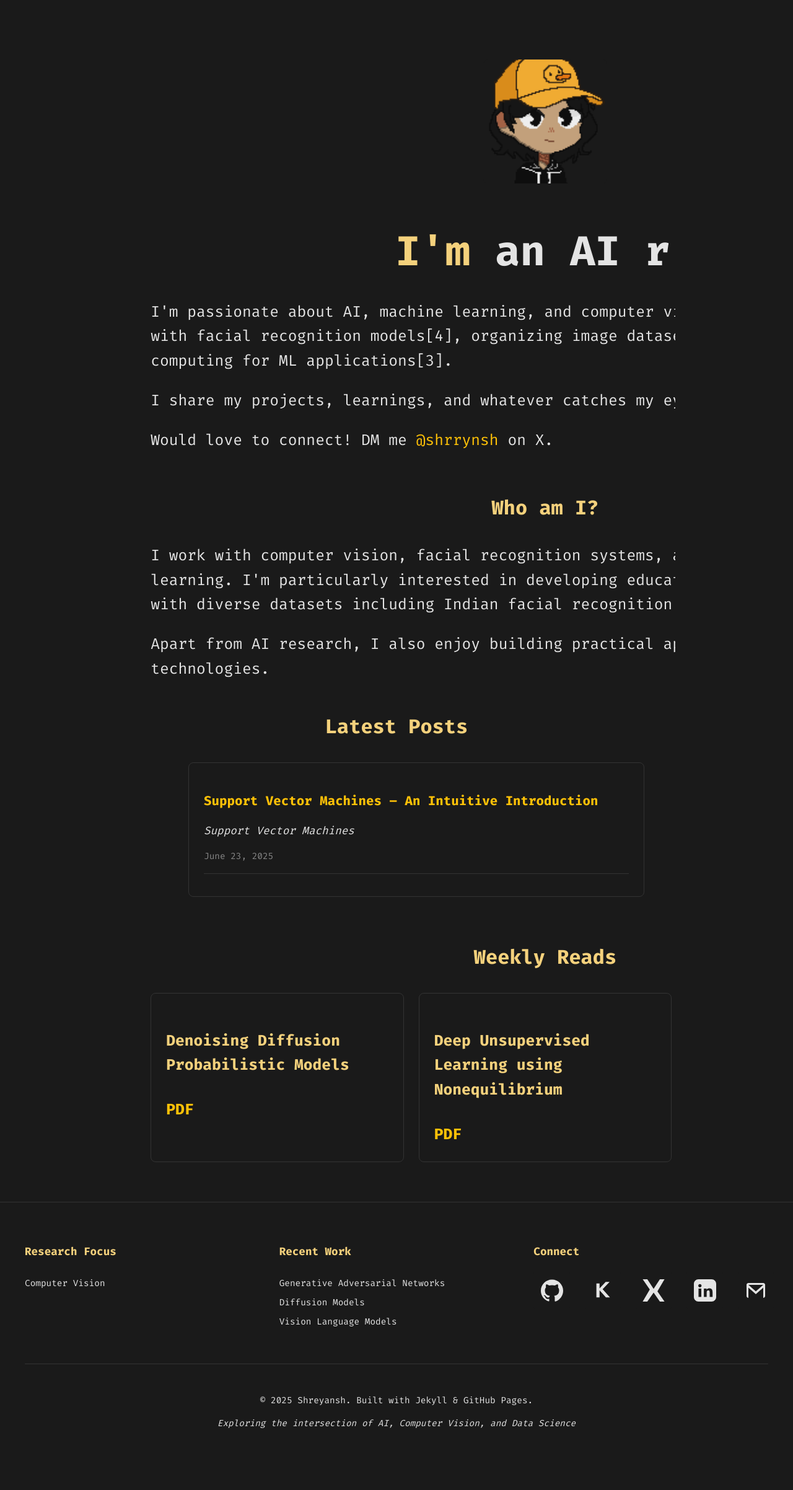
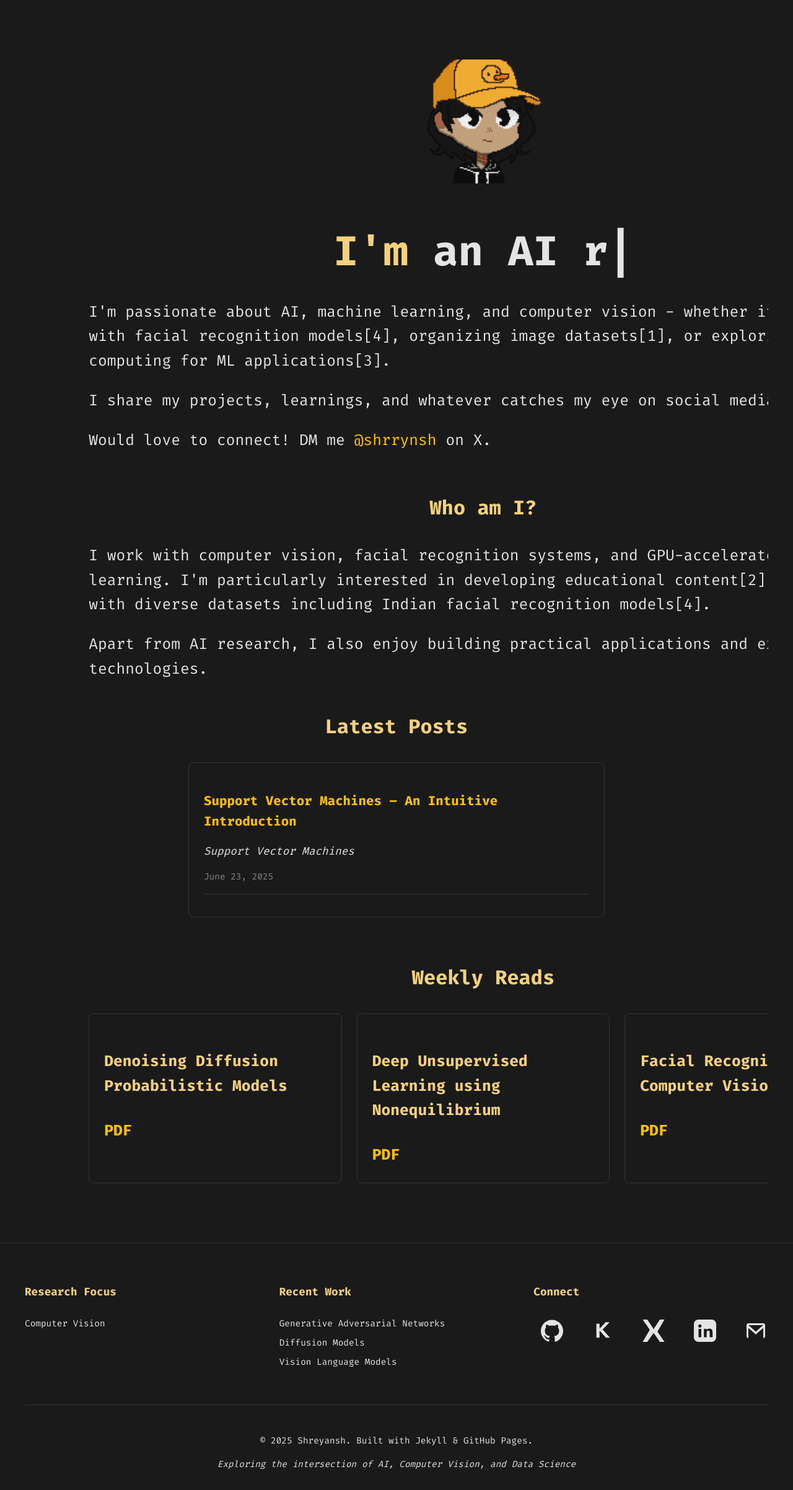
Before and after one commit to shrrynsh/site.github.io, a Jekyll site: the page built from index.md, in a window 1280 px wide. Shown: the whole page at 62% size. Built offline with Jekyll 4.4.1, drawn with Linux system fonts in a browser that asks for light colours; before the commit the page ends 2339 px from its top, so only the background shows below that.

Commit message:
Update default.html

```diff
--- a/_layouts/default.html
+++ b/_layouts/default.html
@@ -114,22 +114,23 @@
     .main-content {
       min-height: calc(100vh - 120px);
       width: 100%;
-      max-width: 900px;
-      margin: 2rem auto;
-      padding: 0 1rem;
+      max-width: 1200px; /* Increased from 900px */
+      margin: 0 auto;
+      padding: 2rem 1rem;
       box-sizing: border-box;
       overflow-x: hidden;
     }
 
     .content-wrapper {
-      max-width: 800px;
+      width: 100%;
+      max-width: 1000px; /* Increased from 800px */
       margin: 0 auto;
       word-wrap: break-word;
       overflow-wrap: break-word;
-      padding: 0 1rem;
+      padding: 0;
     }
 
-    /* Content alignment fixes */
+    /* Content sizing fixes */
     .content-wrapper p,
     .content-wrapper ul,
     .content-wrapper ol,
@@ -137,9 +138,11 @@
     .content-wrapper div,
     .content-wrapper section {
       text-align: left;
+      width: 100%;
       max-width: 100%;
       margin-left: 0;
       margin-right: 0;
+      box-sizing: border-box;
     }
 
     /* Image responsiveness */
@@ -150,12 +153,34 @@
       margin: 1rem auto;
     }
 
-    /* Code block responsiveness */
-    .content-wrapper pre {
+    /* Code block and pre adjustments */
+    .content-wrapper pre,
+    .content-wrapper code {
       max-width: 100%;
       overflow-x: auto;
       white-space: pre-wrap;
       word-wrap: break-word;
+      box-sizing: border-box;
+      padding: 1rem;
+    }
+
+    /* Math content adjustments */
+    .MathJax_Display {
+      max-width: 100% !important;
+      overflow-x: auto !important;
+      overflow-y: hidden !important;
+      font-size: 16px !important;
+    }
+
+    /* Table adjustments */
+    .content-wrapper table {
+      width: 100%;
+      max-width: 100%;
+      display: block;
+      overflow-x: auto;
+      white-space: nowrap;
+      border-collapse: collapse;
+      margin: 1rem 0;
     }
 
     /* Footer Styles */
@@ -564,15 +589,17 @@
   overflow-x: hidden;
   margin: 0;
   padding: 0;
+  min-width: 320px;
 }
 
 /* Content container fixes */
 #main-container {
   width: 100%;
-  max-width: 900px;
+  max-width: 1200px;
   margin: 0 auto;
   padding: 0;
   overflow-x: hidden;
+  box-sizing: border-box;
 }
 
 /* Post content fixes */
@@ -581,6 +608,8 @@
   max-width: 100%;
   word-wrap: break-word;
   overflow-wrap: break-word;
+  box-sizing: border-box;
+  padding: 0 1rem;
 }
 
 /* Table responsiveness */
```
